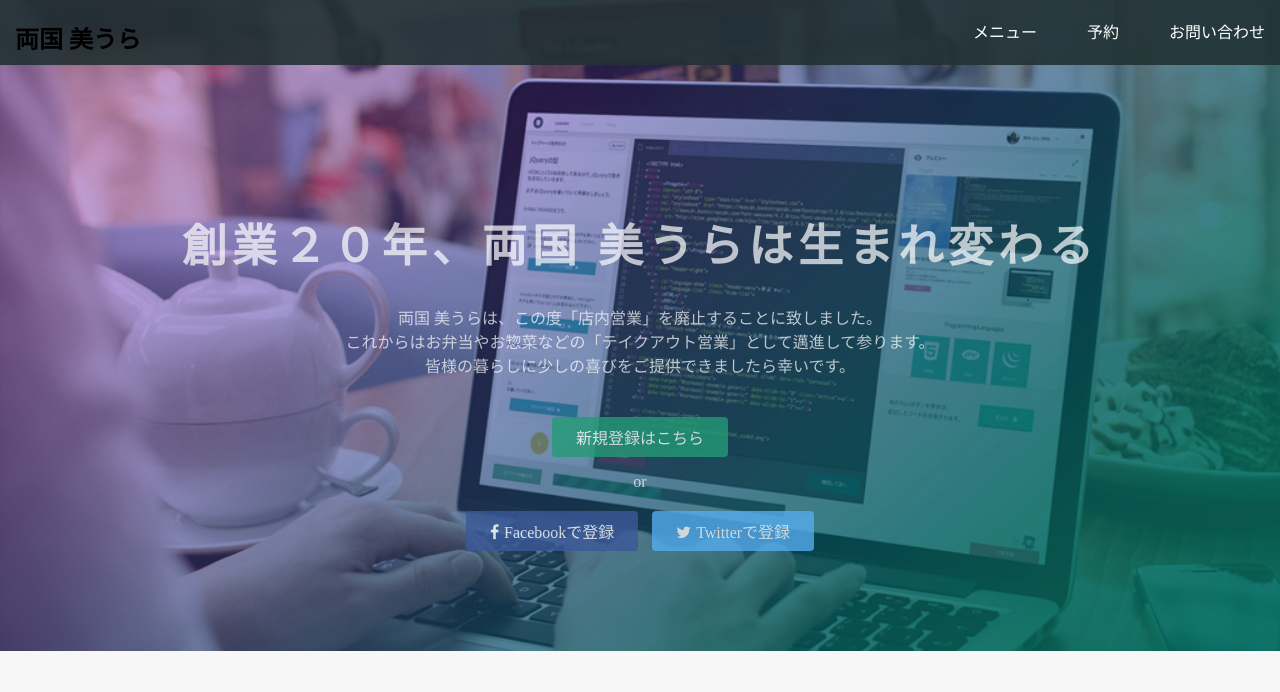
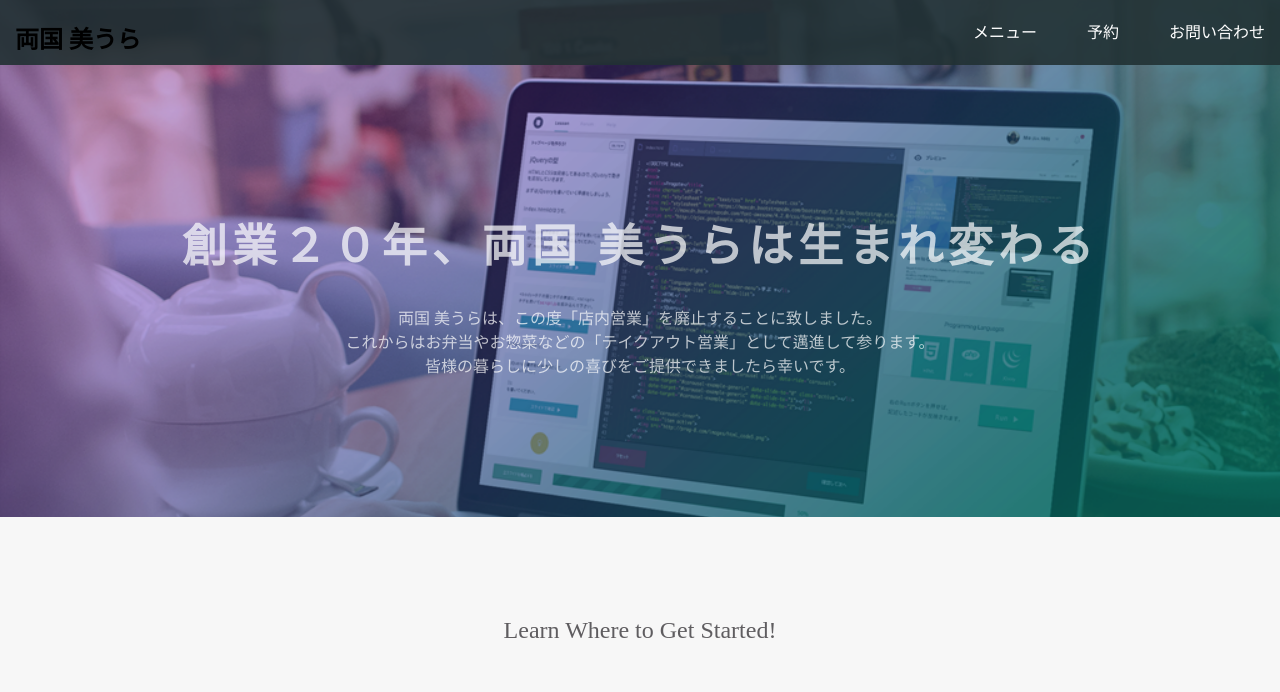
Before and after one commit to miura-shop/miura-shop.github.io, a plain HTML site: page index.html in a window 1280 px wide. Shown: the top 692 px of the page. Drawn offline with Linux system fonts and the light colour scheme.

Commit message:
Update index.html

```diff
--- a/index.html
+++ b/index.html
@@ -3,7 +3,7 @@
 <head>
   <meta charset="utf-8">
   <meta name="viewport" content="width=device-width, initial-scale=1.0">
-  <title>Progate</title>
+  <title>ryogoku-miura</title>
   <link href="https://maxcdn.bootstrapcdn.com/font-awesome/4.7.0/css/font-awesome.min.css" rel="stylesheet" integrity="sha384-wvfXpqpZZVQGK6TAh5PVlGOfQNHSoD2xbE+QkPxCAFlNEevoEH3Sl0sibVcOQVnN" crossorigin="anonymous">
   <link rel="stylesheet" type="text/css" href="stylesheet.css">
 </head>
@@ -25,12 +25,7 @@
     <div class="container">
       <h1>創業２０年、両国 美うらは生まれ変わる</h1>
       <p>両国 美うらは、この度「店内営業」を廃止することに致しました。<br>これからはお弁当やお惣菜などの「テイクアウト営業」として邁進して参ります。<br>皆様の暮らしに少しの喜びをご提供できましたら幸いです。</p>
-      <div class="btn-wrapper">
-        <a href="#" class="btn signup">新規登録はこちら</a>
-        <p>or</p>
-        <a href="#" class="btn facebook"><span class="fa fa-facebook"></span>Facebookで登録</a>
-        <a href="#" class="btn twitter"><span class="fa fa-twitter"></span>Twitterで登録</a>
-      </div>
+
     </div>
   </div>
   <div class="lesson-wrapper">
```
